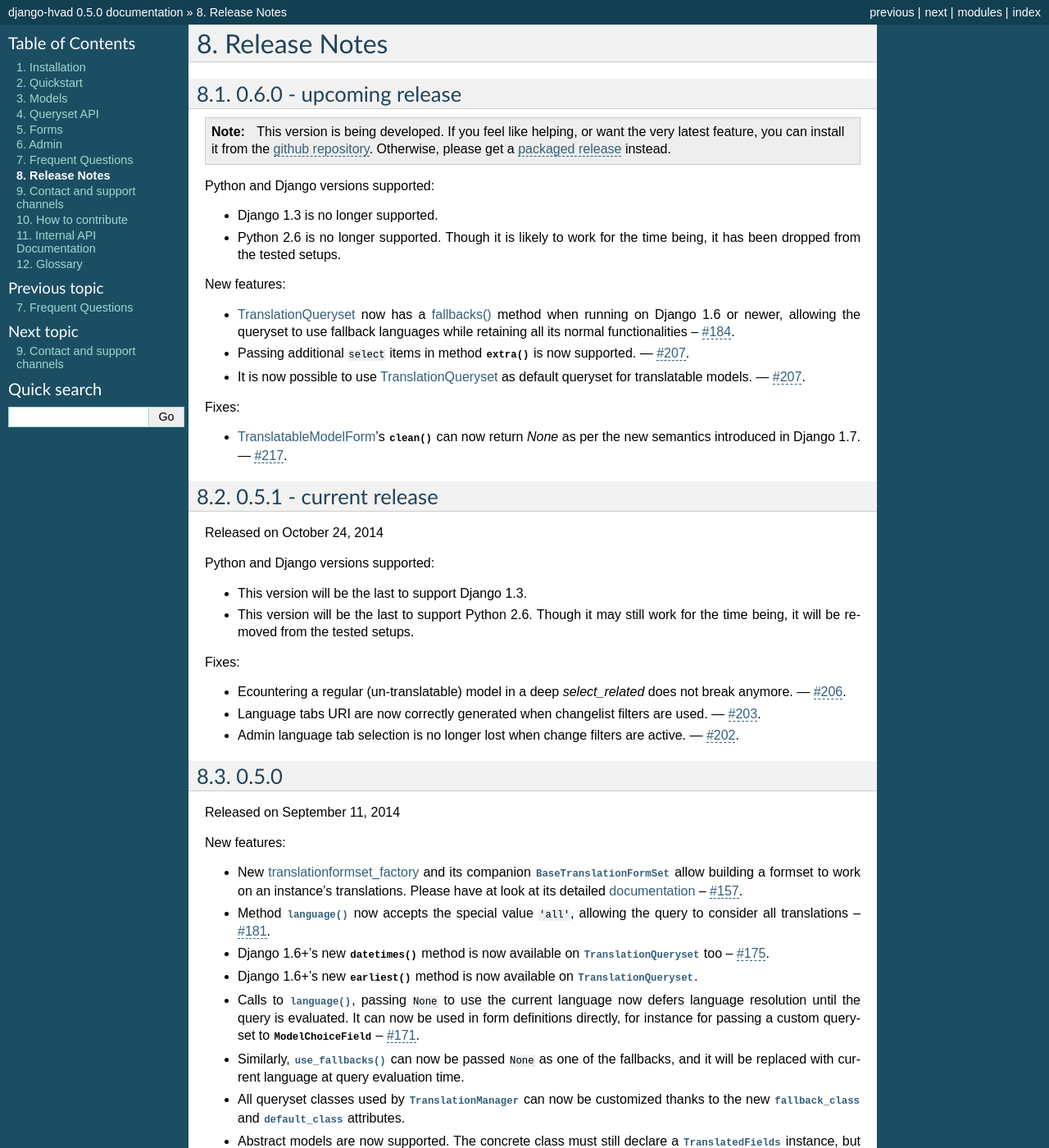
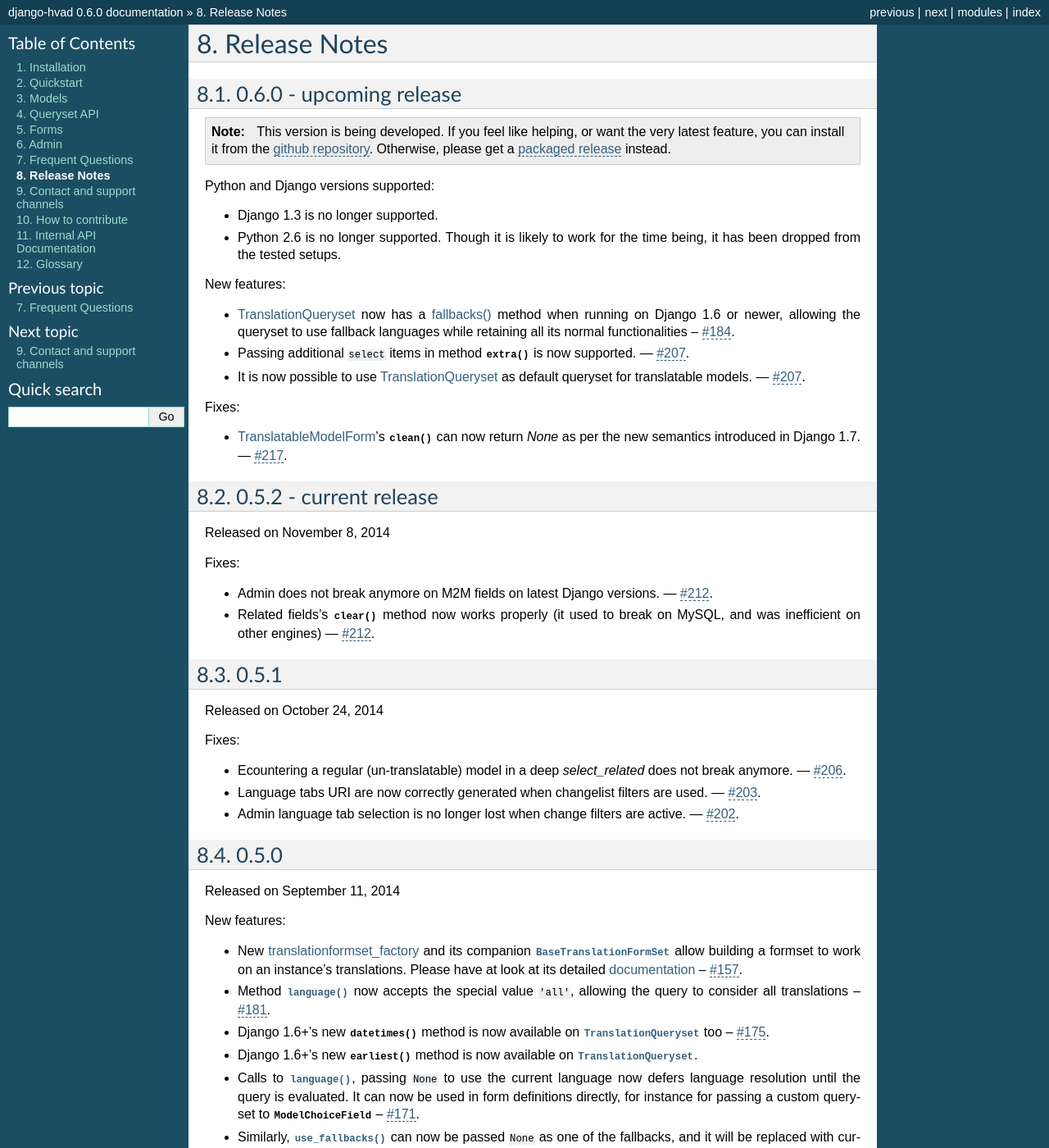
Before and after one commit to KristianOellegaard/django-hvad, a Sphinx documentation site: the page built from docs/public/release_notes.rst, in a window 1280 px wide and 1400 px high. Shown: the whole window at 82% size. Built offline with Sphinx 7.4.7, drawn with Linux system fonts in a browser that asks for light colours; some of the changed text lies outside the part shown.

```diff
--- a/docs/conf.py
+++ b/docs/conf.py
@@ -55,9 +55,9 @@ copyright = u'2011-2014, Kristian Øllegaard, Jonas Obrist & contributors'
 # built documents.
 #
 # The short X.Y version.
-version = '0.5.0'
+version = '0.6.0'
 # The full version, including alpha/beta/rc tags.
-release = '0.5.0'
+release = '0.6.0'
 
 # The language for content autogenerated by Sphinx. Refer to documentation
 # for a list of supported languages.
--- a/docs/public/release_notes.rst
+++ b/docs/public/release_notes.rst
@@ -35,19 +35,28 @@ Fixes:
   :meth:`~django.forms.Form.clean` can now return `None` as per the new semantics
   introduced in Django 1.7. — :issue:`217`.
 
+.. release 0.5.2
+
+*****************************
+0.5.2 - current release
+*****************************
+
+Released on November 8, 2014
+
+Fixes:
+
+- Admin does not break anymore on M2M fields on latest Django versions. — :issue:`212`.
+- Related fields's :meth:`~django.db.models.fields.related.RelatedManager.clear`
+  method now works properly (it used to break on MySQL, and was inefficient on
+  other engines) — :issue:`212`.
+
 .. release 0.5.1
 
 *****************************
-0.5.1 - current release
+0.5.1
 *****************************
 
 Released on October 24, 2014
-
-Python and Django versions supported:
-
-- This version will be the last to support Django 1.3.
-- This version will be the last to support Python 2.6. Though it may
-  still work for the time being, it will be removed from the tested setups.
 
 Fixes:
 
```
Also changed, not shown: .travis.yml, 3 other files.
